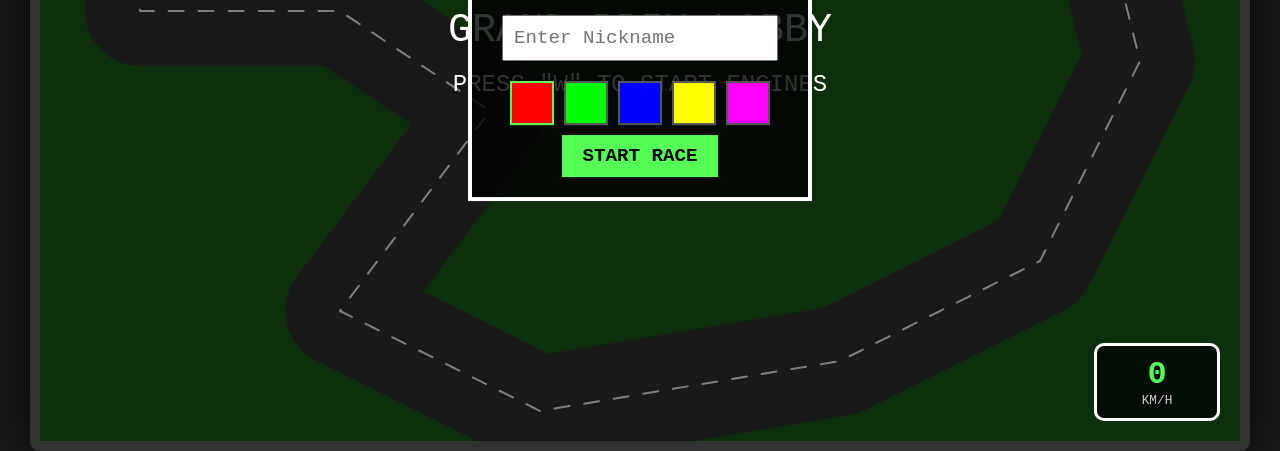
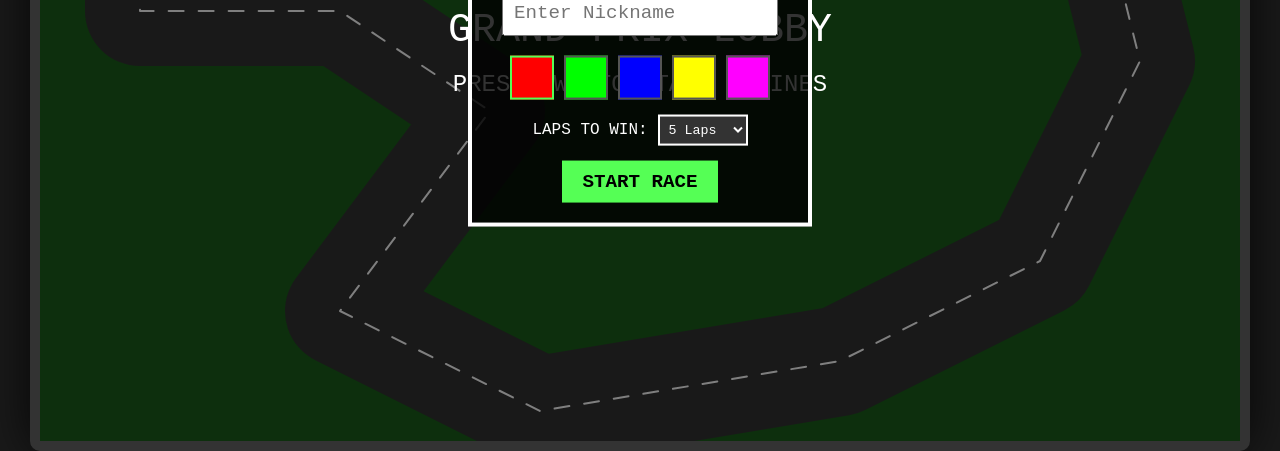
Before and after one commit to btcdeveloper/pixelracing, a website: page client/index.html in a window 1280 px wide. Shown: the part 349-800 px from the top of the page. Drawn offline with nearby package versions, Linux system fonts and the light colour scheme; no server answers.

Commit message:
Added speedometer and lap selection

```diff
--- a/client/game.js
+++ b/client/game.js
@@ -7,6 +7,7 @@ const carOptions = document.querySelectorAll('.car-option');
 const toggleMusicBtn = document.getElementById('toggleMusic');
 const toggleEngineBtn = document.getElementById('toggleEngine');
 const speedValueEl = document.getElementById('speed-value');
+const lapCountSelect = document.getElementById('lapCount');
 
 // --- РЕТРО ЗВУКОВАЯ СИСТЕМА (Web Audio API) ---
 const audioCtx = new (window.AudioContext || window.webkitAudioContext)();
@@ -112,6 +113,7 @@ let gameState = 'LOBBY';
 let gameStarted = false;
 let winnersList = [];
 let fireworks = [];
+let targetLaps = 5;
 
 const ACCEL = 0.18;
 const FRICTION = 0.96;
@@ -157,10 +159,11 @@ function joinGame() {
     audioCtx.resume();
     initAudio();
     const nick = nicknameInput.value.trim() || 'Guest' + Math.floor(Math.random() * 1000);
+    const laps = lapCountSelect.value;
     localPlayer.nickname = nick;
     ui.style.display = 'none';
     gameStarted = true;
-    socket.emit('joinGame', { nickname: nick, color: localPlayer.color });
+    socket.emit('joinGame', { nickname: nick, color: localPlayer.color, laps: laps });
 }
 
 socket.on('connect', () => {
@@ -203,6 +206,11 @@ socket.on('playerUpdated', (playerInfo) => {
     }
     const takenColors = Object.values(players).filter(p => p.ready).map(p => p.color);
     updateColorUI(takenColors);
+});
+
+socket.on('updateTargetLaps', (laps) => {
+    targetLaps = laps;
+    if (lapCountSelect) lapCountSelect.value = laps;
 });
 
 socket.on('gameStateUpdate', (state, winners) => {
@@ -280,7 +288,6 @@ function update() {
 
     if (gameState === 'FINISHED') {
         updateEngineSound(0);
-        // Обновляем салюты
         if (Math.random() < 0.1) {
             fireworks.push({
                 x: Math.random() * canvas.width,
@@ -414,7 +421,7 @@ function drawCar(player) {
     ctx.fillStyle = '#fff';
     ctx.font = 'bold 14px Courier New';
     ctx.textAlign = 'center';
-    ctx.fillText(`${player.nickname} [${player.laps || 0}/3]`, player.x, player.y - 25);
+    ctx.fillText(`${player.nickname} [${player.laps || 0}/${targetLaps}]`, player.x, player.y - 25);
 }
 
 function drawPodium() {
--- a/client/index.html
+++ b/client/index.html
@@ -54,24 +54,48 @@
         }
         #speedometer {
             position: absolute;
-            bottom: 20px;
-            right: 20px;
+            top: 20px;
+            left: 50%;
+            transform: translateX(-50%);
             background: rgba(0, 0, 0, 0.7);
             border: 3px solid #fff;
             padding: 10px;
             border-radius: 10px;
             text-align: center;
-            width: 100px;
+            width: 120px;
             z-index: 100;
+            display: flex;
+            flex-direction: column;
+            align-items: center;
         }
         #speed-value {
             font-size: 2rem;
             font-weight: bold;
             color: #55ff55;
+            line-height: 1;
         }
         #speed-unit {
             font-size: 0.8rem;
             color: #ccc;
+            margin-top: 5px;
+        }
+        .lap-selection {
+            margin: 15px 0;
+            display: flex;
+            align-items: center;
+            justify-content: center;
+            gap: 10px;
+        }
+        .lap-selection label {
+            font-size: 1rem;
+        }
+        select#lapCount {
+            padding: 5px;
+            background: #333;
+            color: #fff;
+            border: 2px solid #fff;
+            font-family: inherit;
+            cursor: pointer;
         }
         #ui {
             position: absolute;
@@ -142,6 +166,14 @@
                 <div class="car-option" data-color="#ffff00" style="background: #ffff00;"></div>
                 <div class="car-option" data-color="#ff00ff" style="background: #ff00ff;"></div>
             </div>
+            <div class="lap-selection">
+                <label for="lapCount">LAPS TO WIN:</label>
+                <select id="lapCount">
+                    <option value="5">5 Laps</option>
+                    <option value="10">10 Laps</option>
+                    <option value="15">15 Laps</option>
+                </select>
+            </div>
             <button id="startBtn">START RACE</button>
         </div>
     </div>
```
Also changed, not shown: server/index.js (+11 -3 lines).
